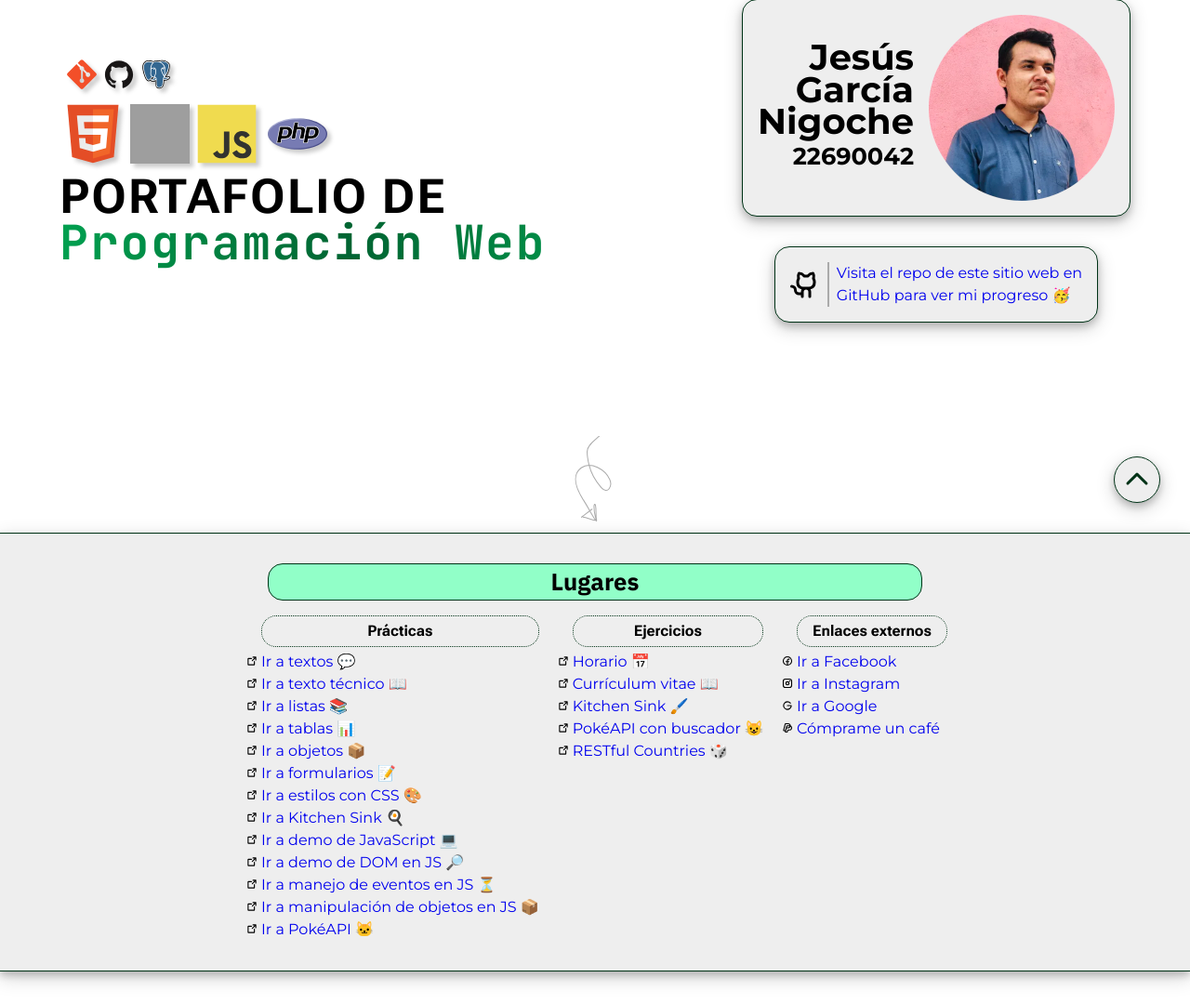
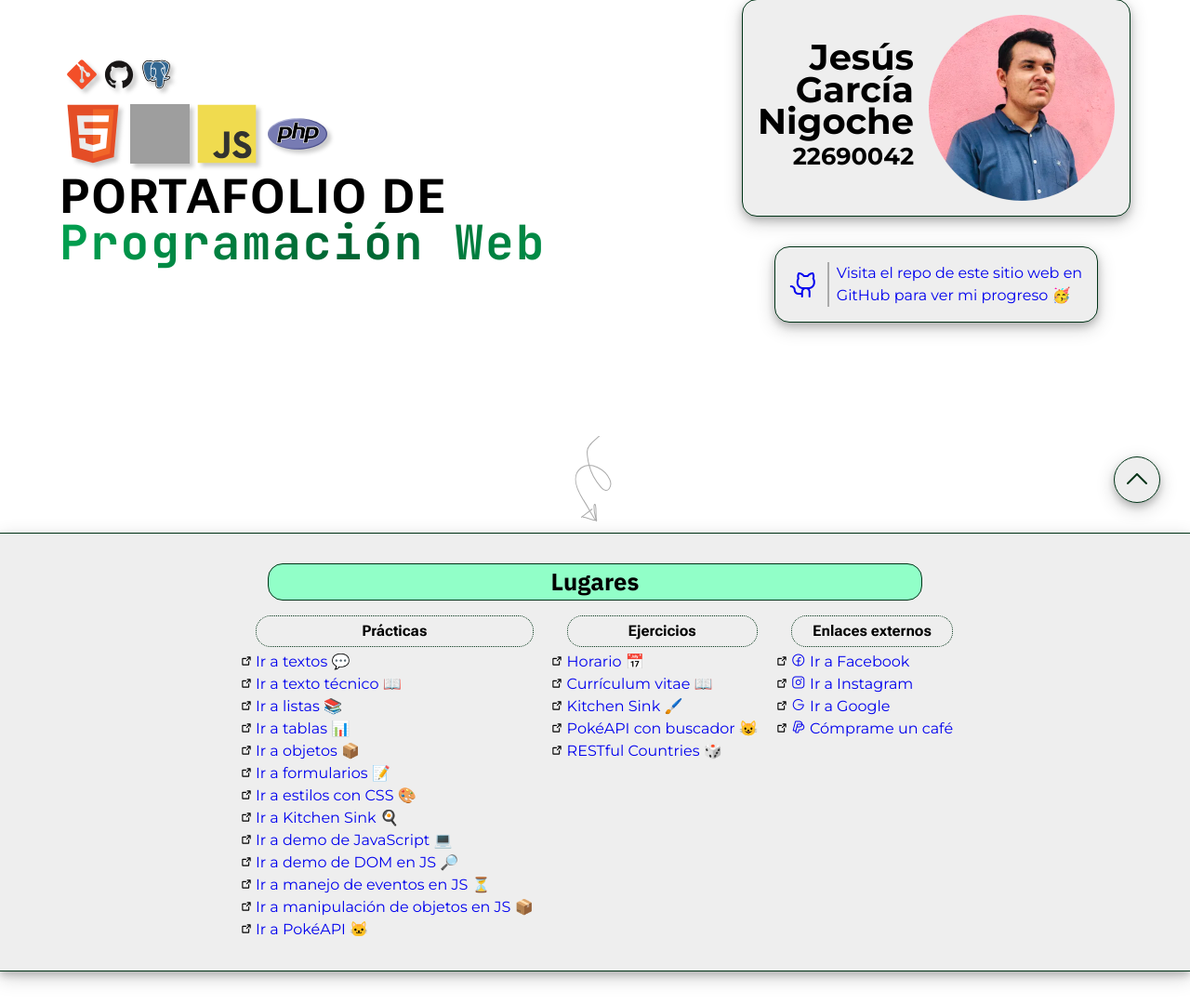
Before and after one commit to jgnTec/PW-Portafolio, a PHP site: page / in a window 1280 px wide. Shown: the part 227-1307 px from the top of the page at 93% size. Run offline with PHP 8.4, Linux system fonts and the light colour scheme; grey boxes are pictures that could not be loaded.

Commit message:
Prueba con Icon Fonts

```diff
--- a/css/index-styles.css
+++ b/css/index-styles.css
@@ -152,10 +152,6 @@ main p {
 nav > div > ul {
    margin: 0 8px;
 }
-li:has(a.fb)::marker { content: url(../assets/facebook.svg) " "; }
-li:has(a.ig)::marker { content: url(../assets/instagram.svg) " "; }
-li:has(a.goo)::marker { content: url(../assets/google.svg) " "; }
-li:has(a.pay)::marker { content: url(../assets/paypal.svg) " "; }
 section#repo-en-github.destacado {
    display: flex;
    margin-top: 32px;
@@ -166,9 +162,8 @@ section#repo-en-github.destacado {
 section#repo-en-github.destacado:hover {
    transform: scale(1.05);
 }
-section#repo-en-github.destacado img {
-   min-width: 32px;
-   min-height: 32px;
+section#repo-en-github.destacado i {
+   font-size: 32px;
 }
 section#repo-en-github.destacado div.linea-vertical {
    height: 3em;
@@ -181,7 +176,8 @@ main {
    bottom: 32px;
    right: 32px;
    padding: 8px;
-   width: fit-content;
+   width: 50px;
+   height: 50px;
    background-color: #eee;
    border: 1px solid var(--colorDeAcento-1);
    border-radius: 100%;
@@ -192,14 +188,13 @@ main {
    border: 1px solid var(--colorDeAcento1);
    background-color: var(--colorDeAcento2);
 }
-.chevron-arriba svg {
-   width: 32px;
-   height: 32px;
-   fill: var(--colorDeAcento-1);
-   transition: fill 0.1s ease-in-out;
+.chevron-arriba i {
+   font-size: 32px;
+   color: var(--colorDeAcento-1);
+   transition: color 0.1s ease-in-out;
 }
 .chevron-arriba:hover svg {
-   fill: var(--colorDeAcento);
+   color: var(--colorDeAcento);
 }
 div#flecha-hacia-abajo {
    height: 0;
--- a/index.html
+++ b/index.html
@@ -7,6 +7,7 @@
     <link rel="preconnect" href="https://fonts.googleapis.com">
     <link rel="preconnect" href="https://fonts.gstatic.com" crossorigin>
     <link href="https://fonts.googleapis.com/css2?family=IBM+Plex+Sans:ital,wght@0,100;0,200;0,300;0,400;0,500;0,600;0,700;1,100;1,200;1,300;1,400;1,500;1,600;1,700&family=JetBrains+Mono:ital,wght@0,100..800;1,100..800&family=Montserrat:ital,wght@0,100..900;1,100..900&family=Roboto+Flex:opsz,wght@8..144,100..1000&display=swap" rel="stylesheet">
+    <link rel="stylesheet" type="text/css" href="https://unpkg.com/@phosphor-icons/web@2.1.1/src/regular/style.css"/>
     <link rel="stylesheet" href="css/index-styles.css">
     <title>Portafolio</title>
 </head>
@@ -36,7 +37,7 @@
             </div>
             <a href="https://github.com/jgnTec/PW-Portafolio" target="_blank">
                 <section id="repo-en-github" class="destacado">
-                    <img width="32" height="32" src="assets/github.svg" alt="GitHub">
+                    <i class="ph ph-github-logo"></i>
                     <div class="linea-vertical"></div>
                     <p>Visita el repo de este sitio web en <br> GitHub para ver mi progreso 🥳</p>
                 </section>
@@ -75,10 +76,10 @@
             </ul>
             <ul>
                 <li><strong>Enlaces externos</strong></li>
-                <li><a class="fb" href="https://www.facebook.com">Ir a Facebook</a></li>
-                <li><a class="ig" href="https://www.instagram.com">Ir a Instagram</a></li>
-                <li><a class="goo" href="https://www.google.com">Ir a Google</a></li>
-                <li><a class="pay" href="https://paypal.me/jgn1022">Cómprame un café</a></li>
+                <li><a href="https://www.facebook.com"><i class="ph ph-facebook-logo"></i> Ir a Facebook</a></li>
+                <li><a href="https://www.instagram.com"><i class="ph ph-instagram-logo"></i> Ir a Instagram</a></li>
+                <li><a href="https://www.google.com"><i class="ph ph-google-logo"></i> Ir a Google</a></li>
+                <li><a href="https://paypal.me/jgn1022"><i class="ph ph-paypal-logo"></i> Cómprame un café</a></li>
             </ul>
         </div>
     </nav>
@@ -100,7 +101,7 @@
         </article>
     </main>
     <a href="#principio" class="chevron-arriba">
-        <svg xmlns="http://www.w3.org/2000/svg" width="32" height="32" fill="#000000" viewBox="0 0 256 256"><path d="M216.49,168.49a12,12,0,0,1-17,0L128,97,56.49,168.49a12,12,0,0,1-17-17l80-80a12,12,0,0,1,17,0l80,80A12,12,0,0,1,216.49,168.49Z"></path></svg>
+        <i class="ph ph-caret-up"></i>
     </a>
 </body>
 </html>
```
